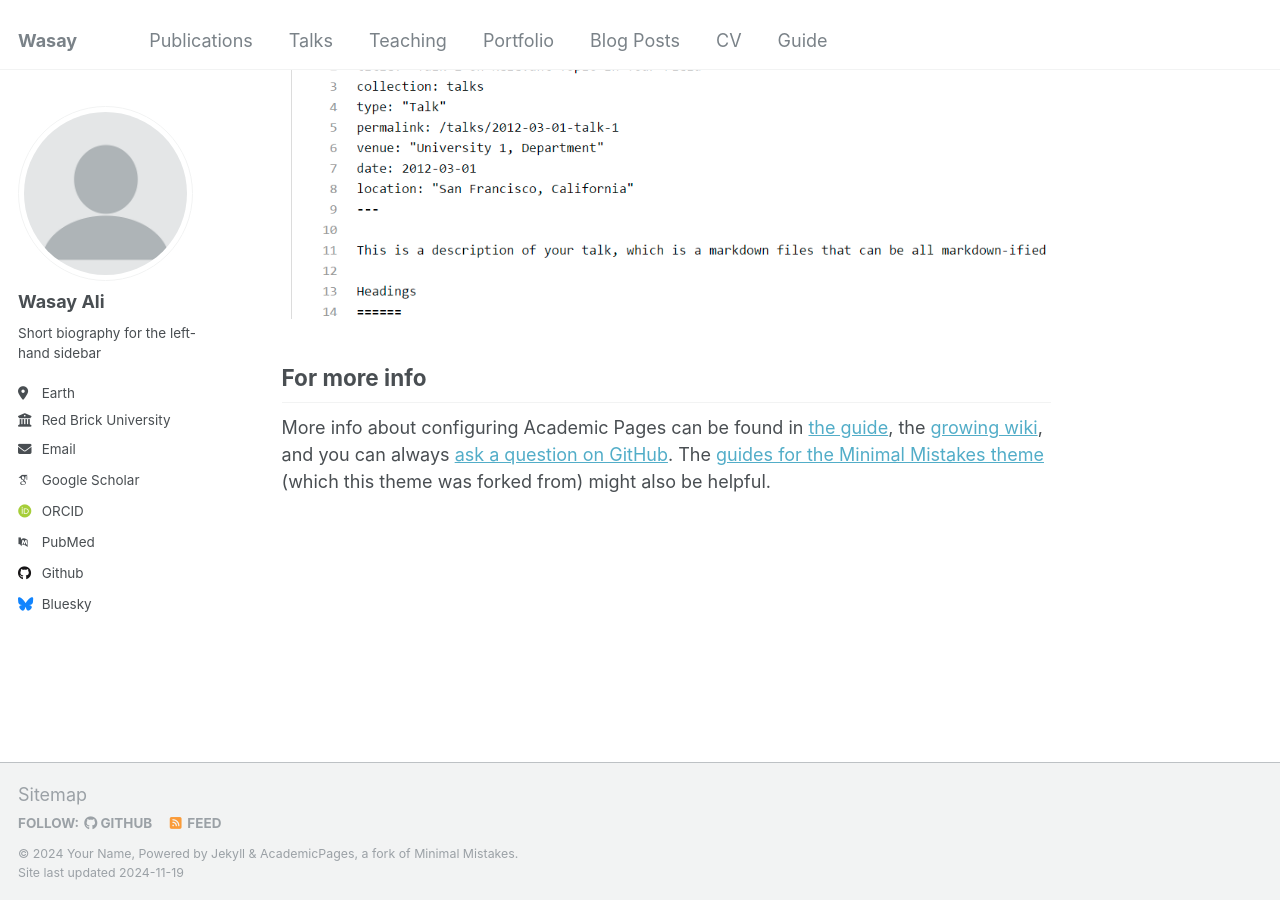
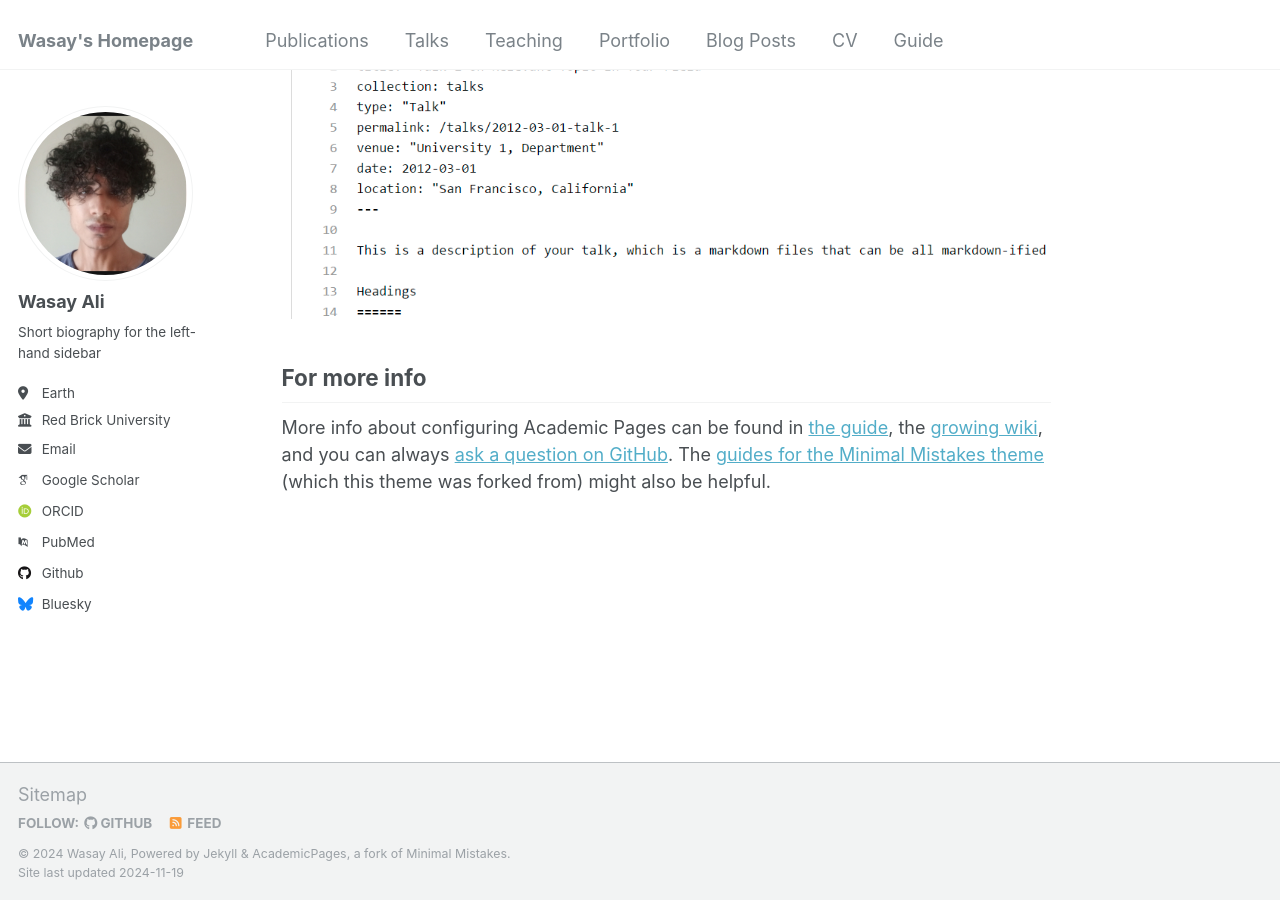
Before and after one commit to Wasayaliabbasi/wasayaliabbasi.github.io, a Jekyll site: the page built from _pages/about.md, in a window 1280 px wide and 900 px high, scrolled down 2643 px. Built offline with Jekyll 4.4.1, drawn with Linux system fonts in a browser that asks for light colours; some web fonts are replaced.

Commit message:
profile pic added

```diff
--- a/_config.yml
+++ b/_config.yml
@@ -8,9 +8,9 @@
 
 # Basic Site Settings
 locale                   : "en-US"
-title                    : "Wasay"
+title                    : "Wasay's Homepage"
 title_separator          : "-"
-name                     : &name "Your Name"
+name                     : &name "Wasay Ali"
 description              : &description "personal description"
 url                      : https://wasayaliabbasi.github.io # the base hostname & protocol for your site e.g. "https://[your GitHub username].github.io"
 baseurl                  : "" # the subpath of your site, e.g. "/blog"
@@ -21,7 +21,7 @@ repository               : "Wasayaliabbasi/wasayaliabbasi"
 #               Additional customization can be done by editing /_includes/author-profile.html
 author:
   # Biographic information
-  avatar           : "profile.png"
+  avatar           : "profile.jpg"
   name             : "Wasay Ali"
   pronouns         : # example: "she/her"
   bio              : "Short biography for the left-hand sidebar"
```
Also changed, not shown: images/1732042921470.png (added), images/profile.jpg (added), images/profile.png (deleted).
